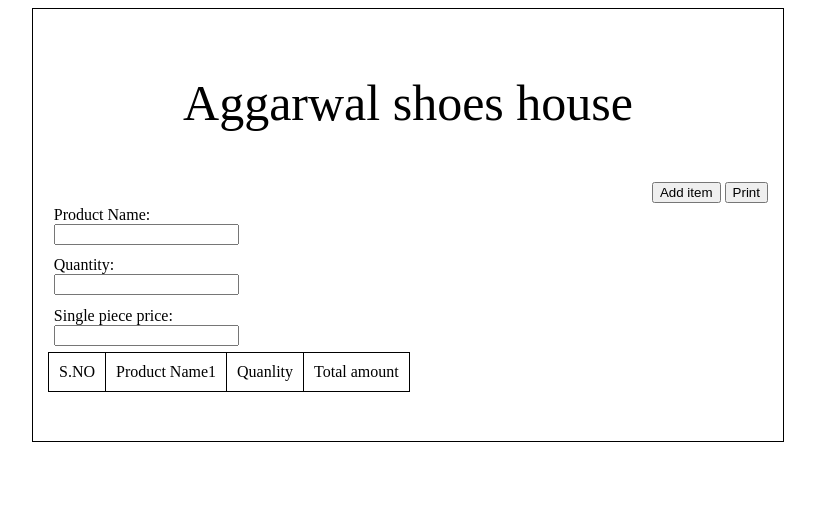
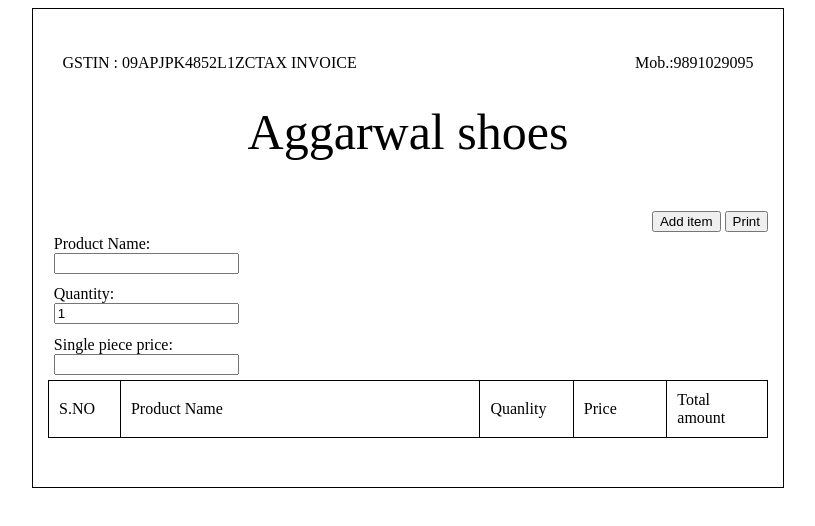
Before and after one commit to Sarthak304/Invoice.github.io, a plain HTML site: page index.html in a window 1280 px wide. Shown: the whole page, without its empty margins (232-1047 px from the left). Drawn offline with Linux system fonts and the light colour scheme.

Commit message:
Update index.html

```diff
--- a/index.html
+++ b/index.html
@@ -2,6 +2,10 @@
 <html>
   <head>
     <style>
+      table {
+        border-collapse: collapse;
+        width: 100%;
+      }
       table,
       td {
         border: 1px none black;
@@ -14,7 +18,12 @@
   </head>
   <body style="padding: 0% 20% 0% 20%">
     <div style="border: 1px solid black; padding: 2%">
-      <p style="text-align: center; font-size: 50px">Aggarwal shoes house</p>
+      <div style="padding: 2%;">
+        <P style="float:left">GSTIN : 09APJPK4852L1ZC</P>
+        <P style="float:left;">TAX INVOICE</P>
+        <P style="float:right">Mob.:9891029095</P>
+      </div>
+      <p style="text-align: center; font-size: 50px">Aggarwal shoes</p>
       <!-- Name: <input type="number" id="myText" /> -->
       <div style="float: right">
         <button onclick="myCreateFunction()">Add item</button>
@@ -30,19 +39,20 @@
       <div style="padding: 0.8%">
         <div><label>Quantity:</label></div>
 
-        <input type="number" id="Quantity" />
+        <input type="number" value=1 id="Quantity" />
       </div>
       <div style="padding: 0.8%">
         <div><label>Single piece price:</label></div>
         <input type="number" id="piece" />
       </div>
 
-      <table id="myTable" style="border-collapse: collapse">
+      <table id="myTable">
         <tr>
-          <td style="border: 1px solid black">S.NO</td>
-          <td style="border: 1px solid black">Product Name1</td>
-          <td style="border: 1px solid black">Quanlity</td>
-          <td style="border: 1px solid black">Total amount</td>
+          <td style="border: 1px solid black;width:10%">S.NO</td>
+          <td style="border: 1px solid black;width:50%">Product Name</td>
+          <td style="border: 1px solid black;width:13%">Quanlity</td>
+          <td style="border: 1px solid black;width:13%">Price</td>
+          <td style="border: 1px solid black;width:14%">Total amount</td>
         </tr>
       </table>
       <p id="demo"></p>
@@ -64,16 +74,18 @@
           var cell2 = row.insertCell(1);
           var cell3 = row.insertCell(2);
           var cell4 = row.insertCell(3);
+          var cell5 = row.insertCell(4);
           cell1.innerHTML = i;
           var totalPrice =
             document.getElementById("piece").value *
             document.getElementById("Quantity").value;
           cell2.innerHTML = document.getElementById("product").value;
           cell3.innerHTML = document.getElementById("Quantity").value;
-          cell4.innerHTML = totalPrice;
+          cell4.innerHTML = document.getElementById("piece").value;
+          cell5.innerHTML = totalPrice;
           i++;
           document.getElementById("piece").value = "";
-          document.getElementById("Quantity").value = "";
+          document.getElementById("Quantity").value = 1;
           document.getElementById("product").value = "";
           totalAmount = totalAmount + totalPrice;
 
@@ -81,6 +93,9 @@
           console.log(typeof totalstring);
           document.getElementById("demo").innerHTML =
             "Total Amout to pay :" + totalAmount;
+        } else {
+          console.log(" in else");
+          window.alert("enter price or quantity");
         }
       }
 
@@ -91,6 +106,7 @@
         if (indexNO != "" && indexNO != 0) {
           document.getElementById("myTable").deleteRow(indexNO);
         } else {
+          console.log(" in else");
           window.alert("enter valid number of item");
         }
       }
```
